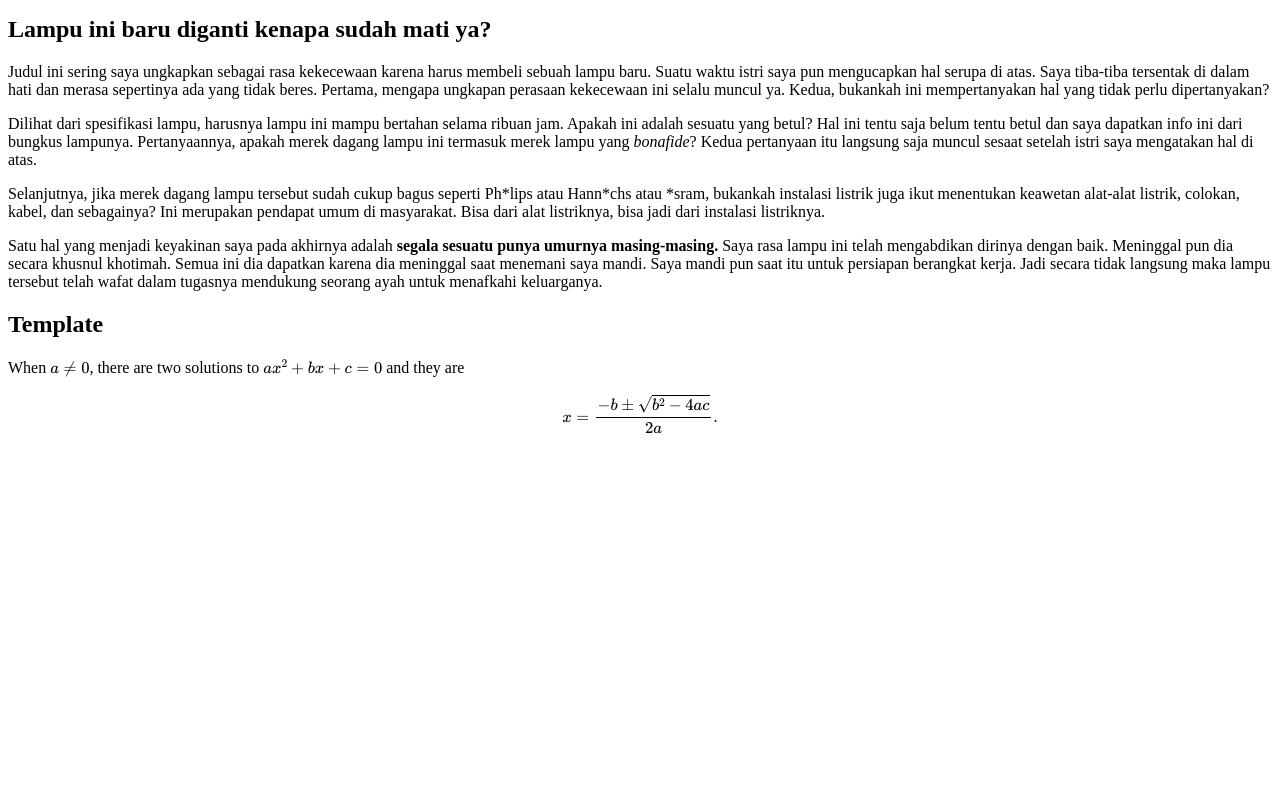
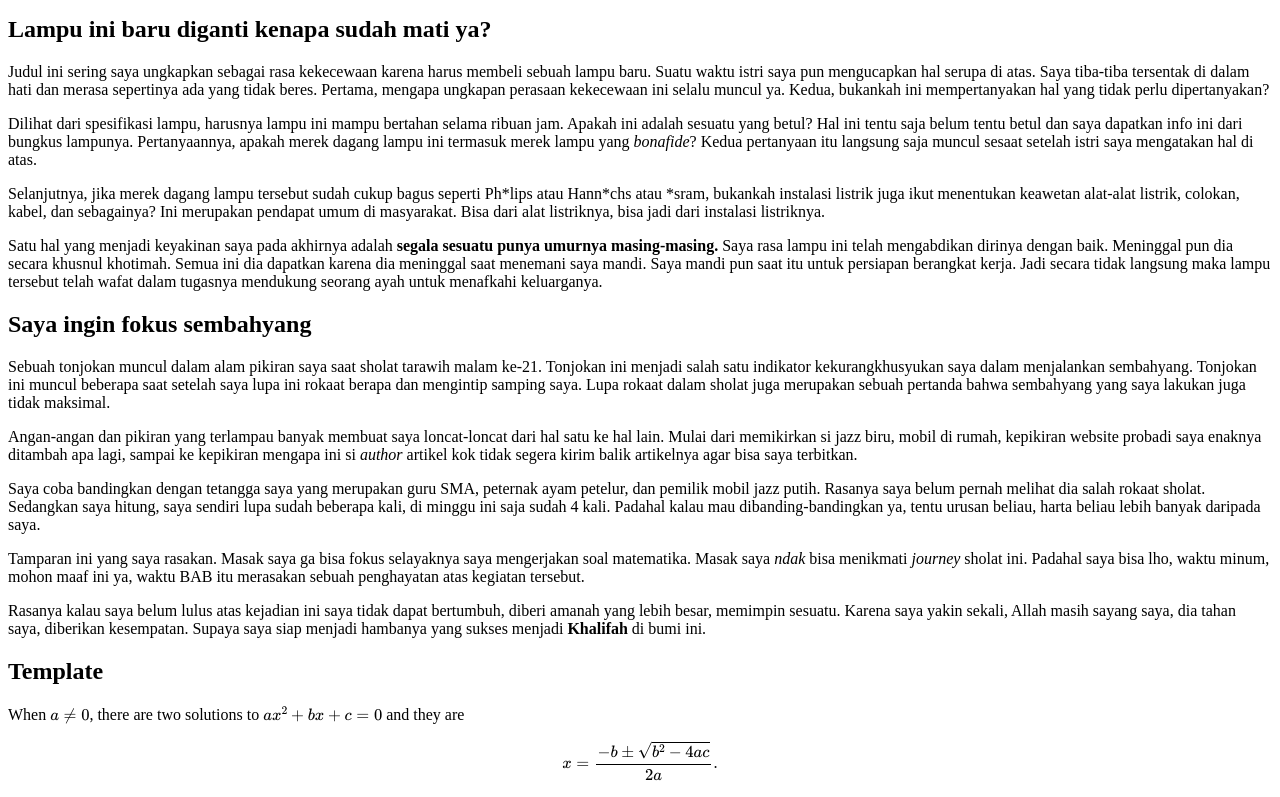
Before and after one commit to paggalih/reflection, a plain HTML site: page index.html in a window 1280 px wide. Shown: the part 8921-9718 px from the top of the page. Before the commit the page ends 9371 px from the top, so only its background shows below. Drawn offline with nearby package versions, Linux system fonts and the light colour scheme.

Commit message:
Update index.html

```diff
--- a/index.html
+++ b/index.html
@@ -445,6 +445,20 @@ span[data-type=footnote] {
       </section>
 
 
+<section data-type="sect2" id="_saya_ingin
+_fokus_sembahyang">
+	  <h2>Saya ingin fokus sembahyang</h2>
+  <p>Sebuah tonjokan muncul dalam alam pikiran saya saat sholat tarawih malam ke-21. Tonjokan ini menjadi salah satu indikator kekurangkhusyukan saya dalam menjalankan sembahyang. Tonjokan ini muncul beberapa saat setelah saya lupa ini rokaat berapa dan mengintip samping saya. Lupa rokaat dalam sholat juga merupakan sebuah pertanda bahwa sembahyang yang saya lakukan juga tidak maksimal.</p>
+
+<p>Angan-angan dan pikiran yang terlampau banyak membuat saya loncat-loncat dari hal satu ke hal lain. Mulai dari memikirkan si jazz biru, mobil di rumah, kepikiran website probadi saya enaknya ditambah apa lagi, sampai ke kepikiran mengapa ini si <em>author</em> artikel kok tidak segera kirim balik artikelnya agar bisa saya terbitkan.</p>
+
+<p>Saya coba bandingkan dengan tetangga saya yang merupakan guru SMA, peternak ayam petelur, dan pemilik mobil jazz putih. Rasanya saya belum pernah melihat dia salah rokaat sholat. Sedangkan saya hitung, saya sendiri lupa sudah beberapa kali, di minggu ini saja sudah 4 kali. Padahal kalau mau dibanding-bandingkan ya, tentu urusan beliau, harta beliau lebih banyak daripada saya.</p>
+
+ <p>Tamparan ini yang saya rasakan. Masak saya ga bisa fokus selayaknya saya mengerjakan soal matematika. Masak saya <em>ndak</em> bisa menikmati <em>journey</em> sholat ini. Padahal saya bisa lho, waktu minum, mohon maaf ini ya, waktu BAB itu merasakan sebuah penghayatan atas kegiatan tersebut.</p>
+
+<p>Rasanya kalau saya belum lulus atas kejadian ini saya tidak dapat bertumbuh, diberi amanah yang lebih besar, memimpin sesuatu. Karena saya yakin sekali, Allah masih sayang saya, dia tahan saya, diberikan kesempatan. Supaya saya siap menjadi hambanya yang sukses menjadi <strong>Khalifah</strong> di bumi ini.</p>
+      </section>
+
 <section data-type="sect2" id="_template">
 	  <h2>Template</h2>
         When $a \ne 0$, there are two solutions to \(ax^2 + bx + c = 0\) and they are
```
